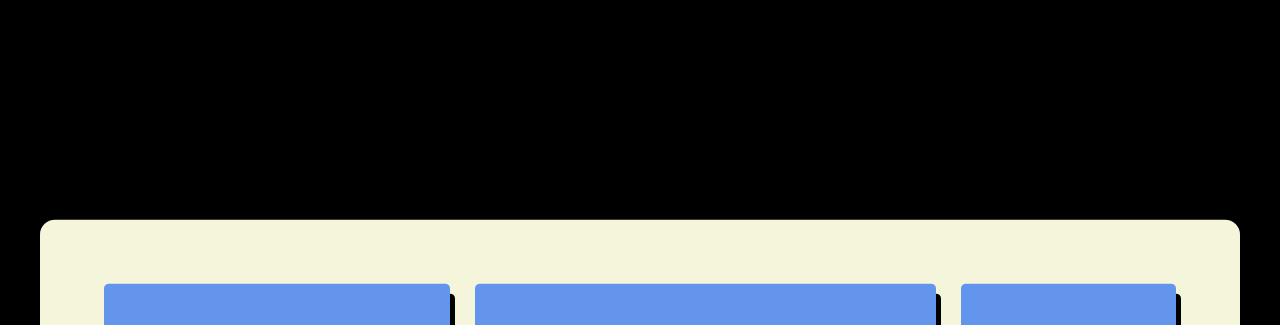
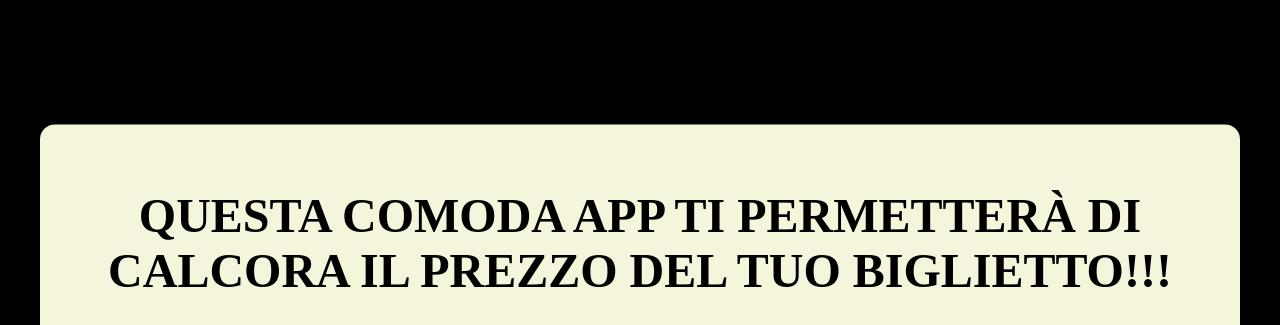
Before and after one commit to Alaikum/js-biglietto-treno-form, a plain HTML site: page index.html in a window 1280 px wide. Shown: the top 325 px of the page. Drawn offline with Linux system fonts and the light colour scheme.

Commit message:
font size and h1

```diff
--- a/css/style.css
+++ b/css/style.css
@@ -17,6 +17,13 @@ body{
     left: 50%;
     transform: translate(-50%, -50%);
     border-radius: 15px;
+}
+
+.container>h1{
+    text-align: center;
+    color: black;
+    text-transform: uppercase;
+    font-size: 3rem;
 }
 .dati{
     padding: 2rem;
@@ -57,4 +64,6 @@ body{
  #info__biglietto{
     text-align: center;
     color: darkred;
+    font-size: 2rem;
+
  }
--- a/index.html
+++ b/index.html
@@ -13,6 +13,7 @@
 
 
     <div class="container">
+        <h1>Questa comoda app ti permetterà di calcora il prezzo del tuo biglietto!!!</h1>
         <div class="dati">
             <div class="font__size">
 
--- a/js/myscript.js
+++ b/js/myscript.js
@@ -51,7 +51,6 @@ buttonElement.addEventListener('click', function () {
 
 
 
-
         const infoBiglietto = document.getElementById('info__biglietto');
         infoBiglietto.innerHTML = "Salve " + nomeInput.value + ",lei percorrà " + km + "km, il costo del biglietto è di " + prezzoFinale + " Euro.";
     }
```
